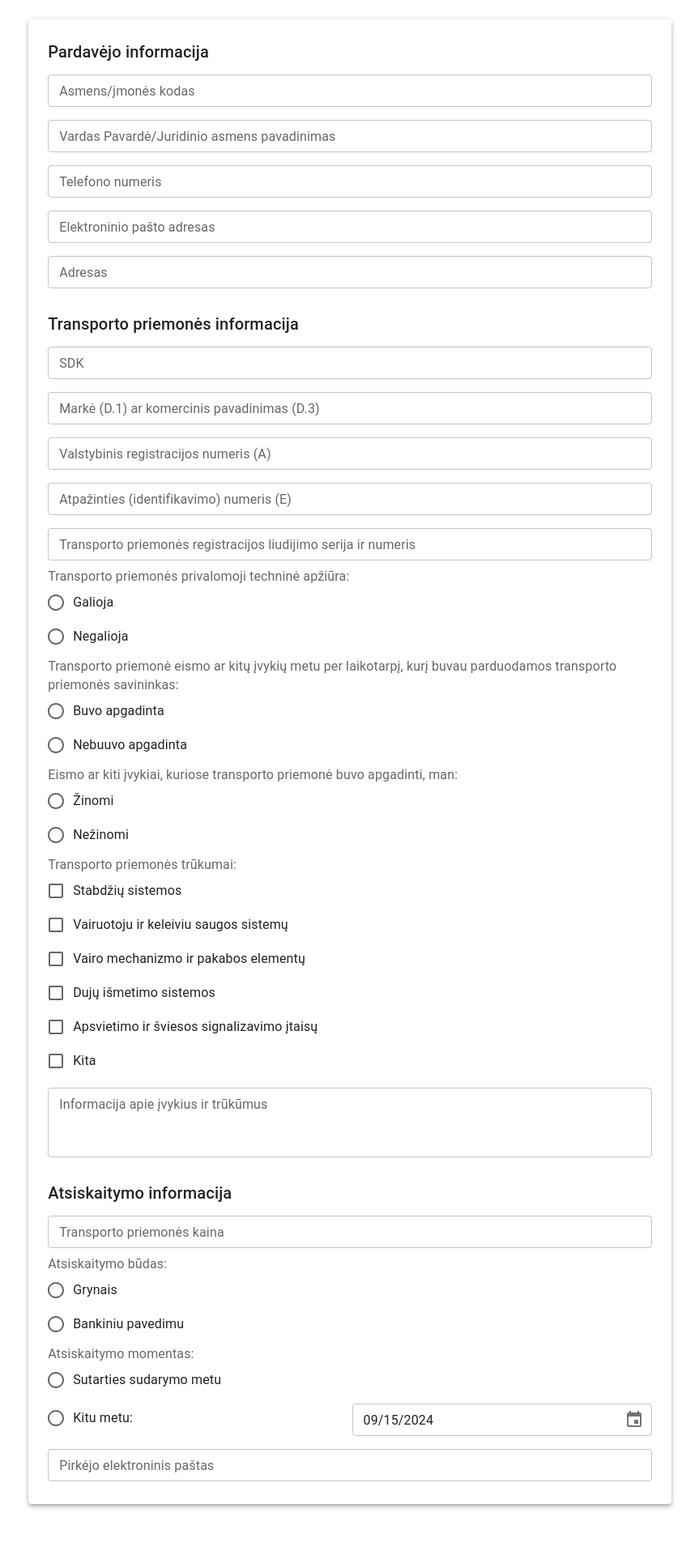
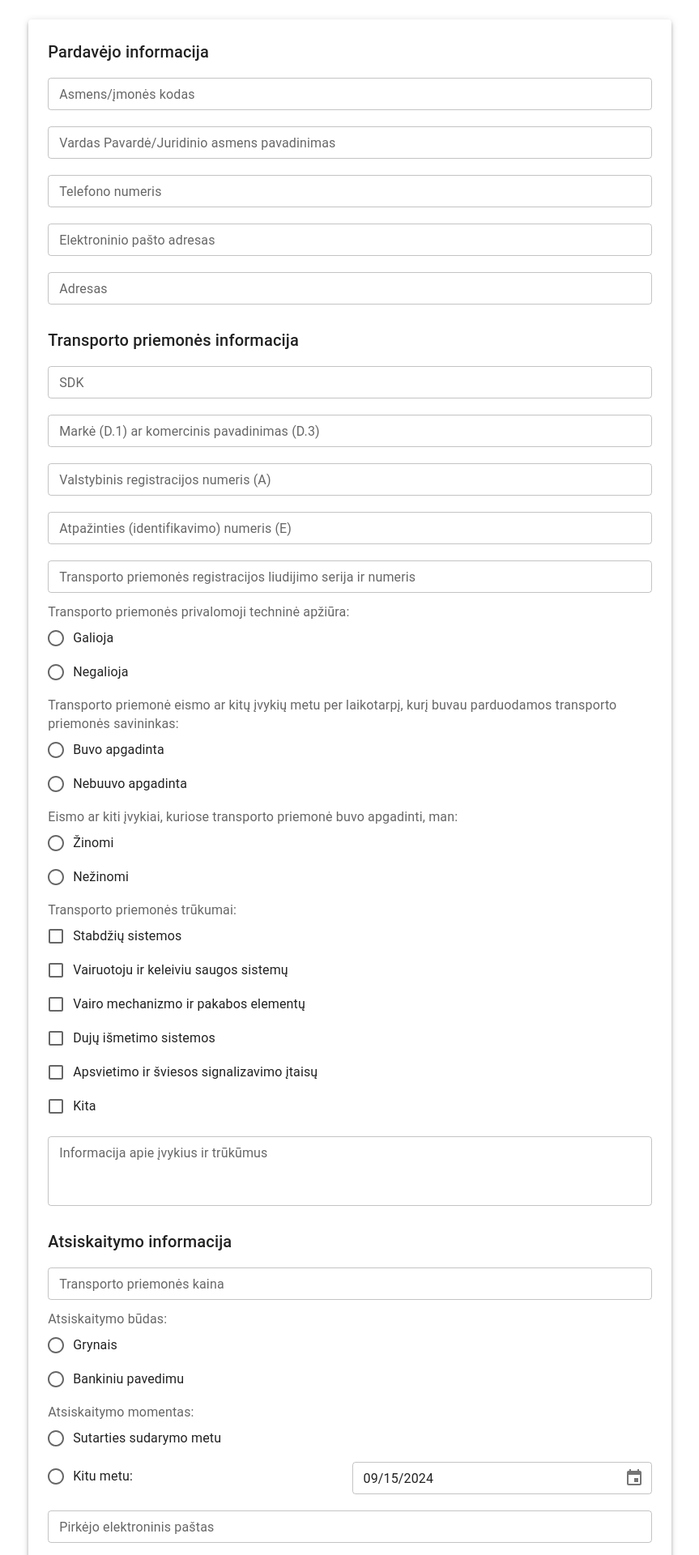
Before and after one commit to AudriusMasiulionis/auto_buyer, a Next.js app in the folder apps/fe/: page / in a window 1280 px wide. Shown: the top 1920 px of the page at 81% size, without its empty margins (208-1071 px from the left). Before the commit the page ends 1881 px from the top, so only its background shows below. Built offline with nearby package versions, Linux system fonts and the light colour scheme.

Commit message:
Adjust spacing

```diff
--- a/apps/fe/src/components/form/PaymentInfoForm.tsx
+++ b/apps/fe/src/components/form/PaymentInfoForm.tsx
@@ -18,7 +18,7 @@ const PaymentInfoForm = () => {
   const {} = useFormContext<FormValues>();
 
   return (
-    <Stack gap={0.5}>
+    <Stack gap={1}>
       <Typography variant="h6">Atsiskaitymo informacija</Typography>
       <TextField label="Transporto priemonės kaina" />
       <FormControl>
--- a/apps/fe/src/components/form/SellerInfoForm.tsx
+++ b/apps/fe/src/components/form/SellerInfoForm.tsx
@@ -6,7 +6,7 @@ export const SellerInfoForm = () => {
   const {} = useFormContext<FormValues>();
 
   return (
-    <Stack gap={0.5}>
+    <Stack gap={1}>
       <Typography variant="h6">Pardavėjo informacija</Typography>
       <TextField label="Asmens/įmonės kodas" />
       <TextField label="Vardas Pavardė/Juridinio asmens pavadinimas" />
--- a/apps/fe/src/components/form/VehicleInfoForm.tsx
+++ b/apps/fe/src/components/form/VehicleInfoForm.tsx
@@ -17,7 +17,7 @@ const VehicleInfoForm = () => {
   const {} = useFormContext<FormValues>();
 
   return (
-    <Stack gap={0.5}>
+    <Stack gap={1}>
       <Typography variant="h6">Transporto priemonės informacija</Typography>
       <TextField label="SDK" />
       <TextField label="Markė (D.1) ar komercinis pavadinimas (D.3)" />
```
